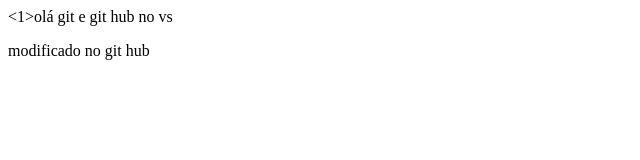
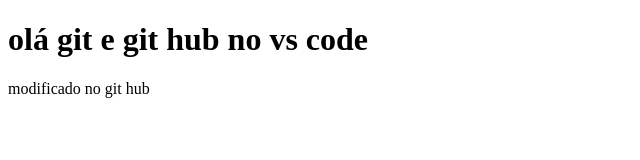
Before and after one commit to clemerson-GM/git_no_vs_code_teste, a plain HTML site: page index.html in a window 1280 px wide. Shown: the whole page, without its empty margins (0-640 px from the left). Drawn offline with Linux system fonts and the light colour scheme.

Commit message:
correçao do h1

```diff
--- a/index.html
+++ b/index.html
@@ -6,7 +6,7 @@
     <title>meu_git_full_test</title>
 </head>
 <body>
-    <1>olá git e git hub no vs <code></code></1>
+    <h1>olá git e git hub no vs code</h1>
     <p>modificado no git hub</p>
 </body>
 </html>
```
